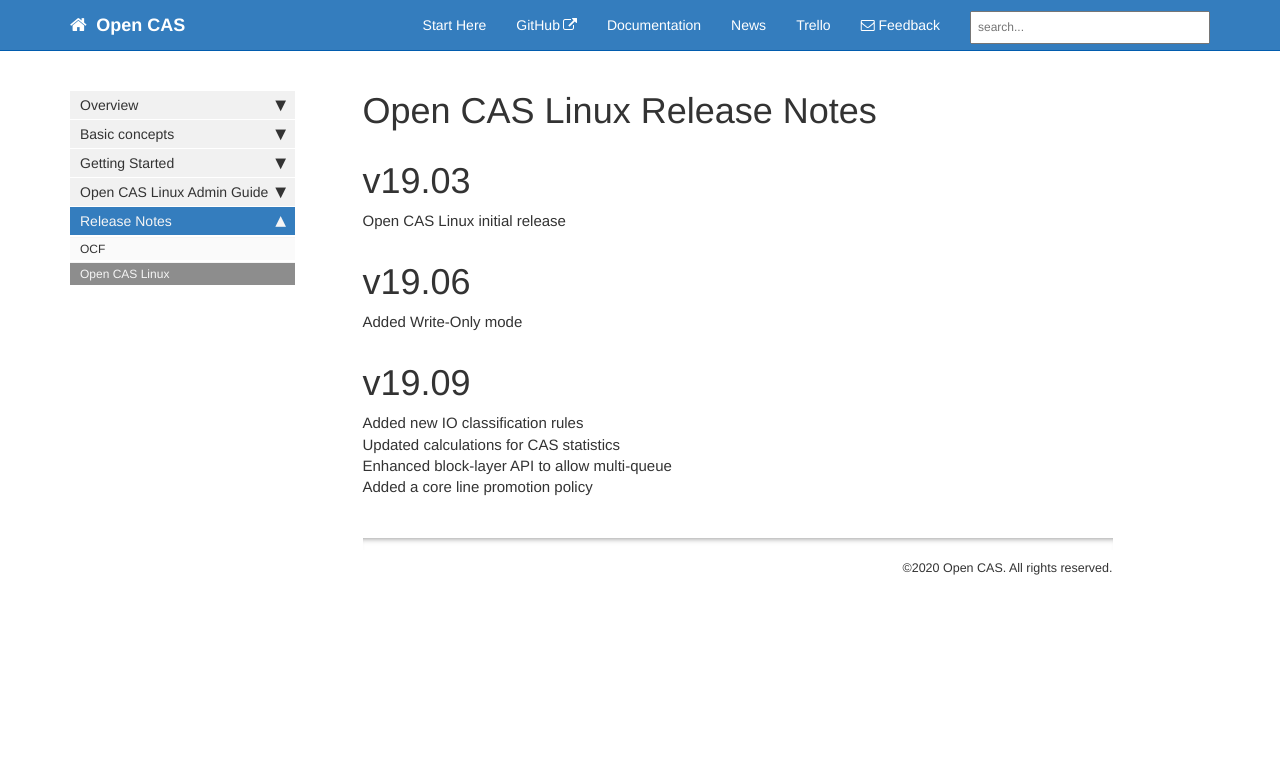
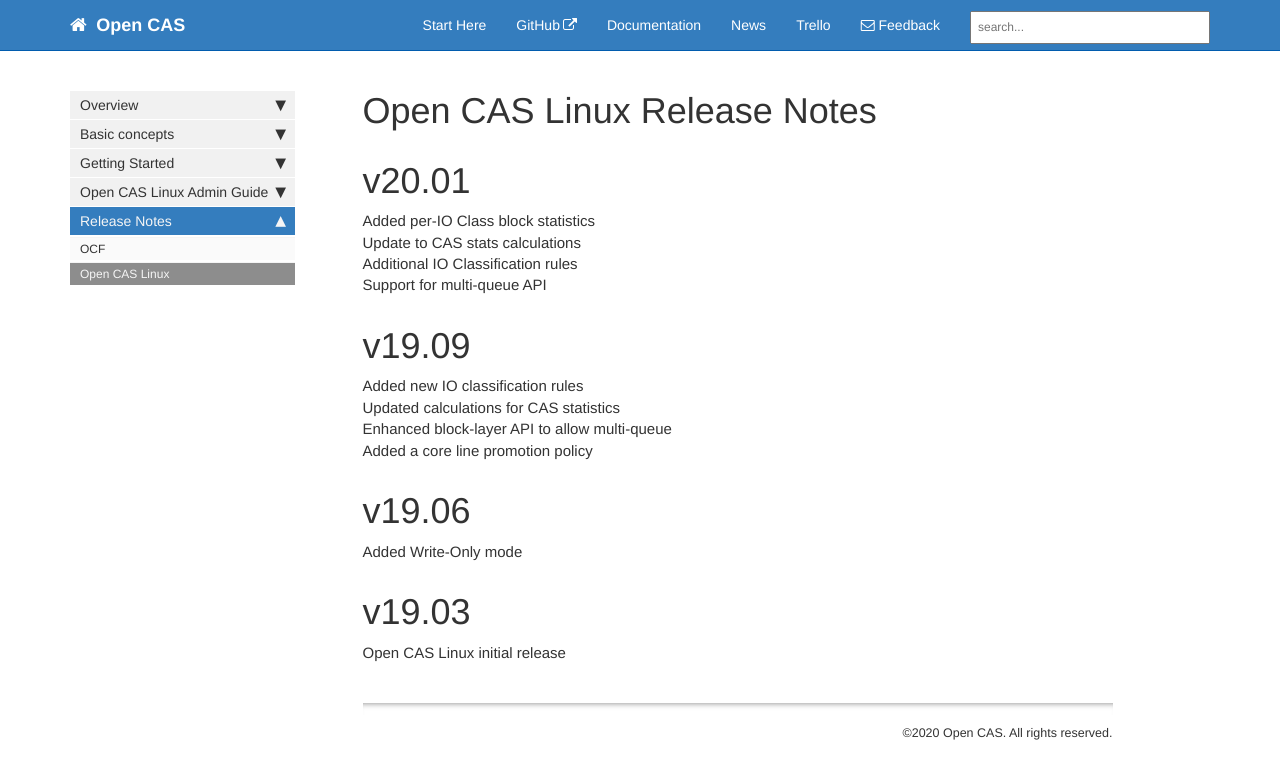
Before and after one commit to Open-CAS/open-cas.github.io, a Jekyll site: the page built from pages/release/open_cas_linux_release_notes.md, in a window 1280 px wide. Shown: the top 779 px of the page. Built offline with Jekyll 4.4.1, drawn with Linux system fonts in a browser that asks for light colours; nearby versions of some CDN libraries; comment, search, counter and statistics services are not loaded.

Commit message:
content update

```diff
--- a/pages/release/open_cas_linux_release_notes.md
+++ b/pages/release/open_cas_linux_release_notes.md
@@ -1,16 +1,15 @@
 ---
 title: Open CAS Linux Release Notes
-last_updated: April 24, 2019
+last_updated: 25, Feb 2020
 permalink: open_cas_linux_release_notes.html
 ---
 
-v19.03
-=======
-Open CAS Linux initial release
-
-v19.06
-=======
-Added Write-Only mode
+v20.01
+======
+Added per-IO Class block statistics
+Update to CAS stats calculations
+Additional IO Classification rules
+Support for multi-queue API
 
 v19.09
 ======
@@ -18,3 +17,11 @@
 Updated calculations for CAS statistics
 Enhanced block-layer API to allow multi-queue
 Added a core line promotion policy
+
+v19.06
+=======
+Added Write-Only mode
+
+v19.03
+=======
+Open CAS Linux initial release
```
Also changed, not shown: pages/open_cas_linux/guide_installing.md (+1 -1 lines), pages/open_cas_linux/guide_system_requirements.md (+1 -1 lines), pages/release/ocf_release_notes.md (+11 -6 lines).
